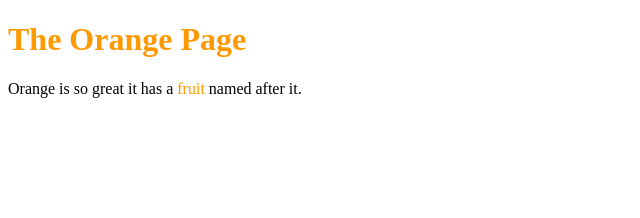
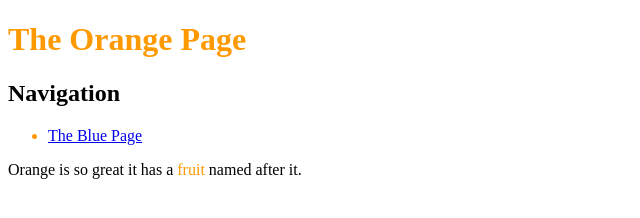
Before and after one commit to bwarland/trening, a plain HTML site: page orange.html in a window 1280 px wide. Shown: the whole page, without its empty margins (0-640 px from the left). Drawn offline with Linux system fonts and the light colour scheme.

Commit message:
sidenavigasjon

```diff
--- a/orange.html
+++ b/orange.html
@@ -4,8 +4,13 @@
     <title>The Orange Page</title>
     <meta charset="utf-8"/>
   </head>
-<body>
-  <h1 style="color:#F90">The Orange Page</h1>
+  <body>
+    <h1 style="color: #F90">The Orange Page</h1>
+    <h2>Navigation</h2>
+    <ul>
+      <li style="color: #F90">
+	<a href="blue.html">The Blue Page</a>
+    </ul>
   <p>Orange is so great it has a
     <span style="color: #F90">fruit</span> named after it.</p>
 </body>
```
